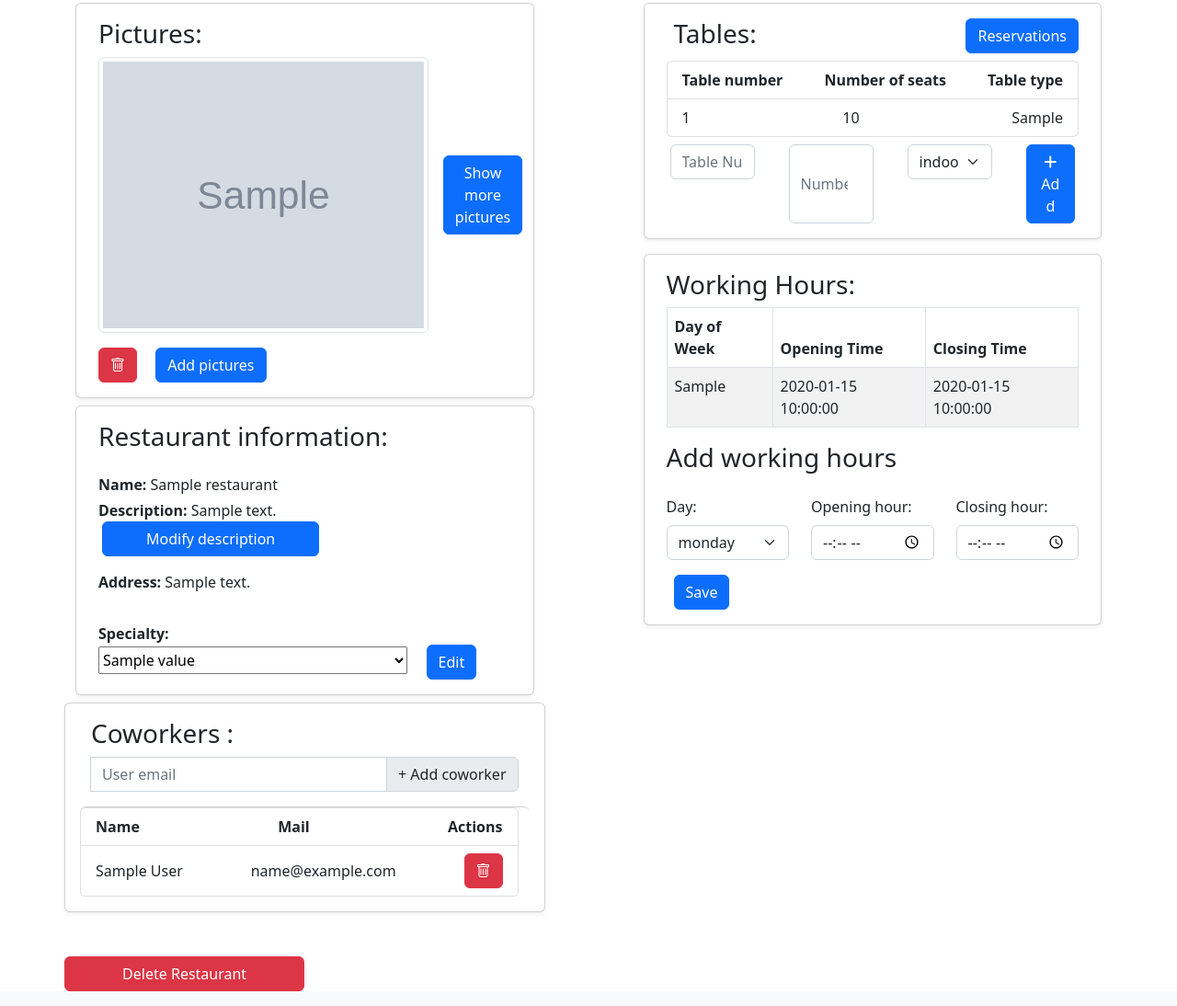
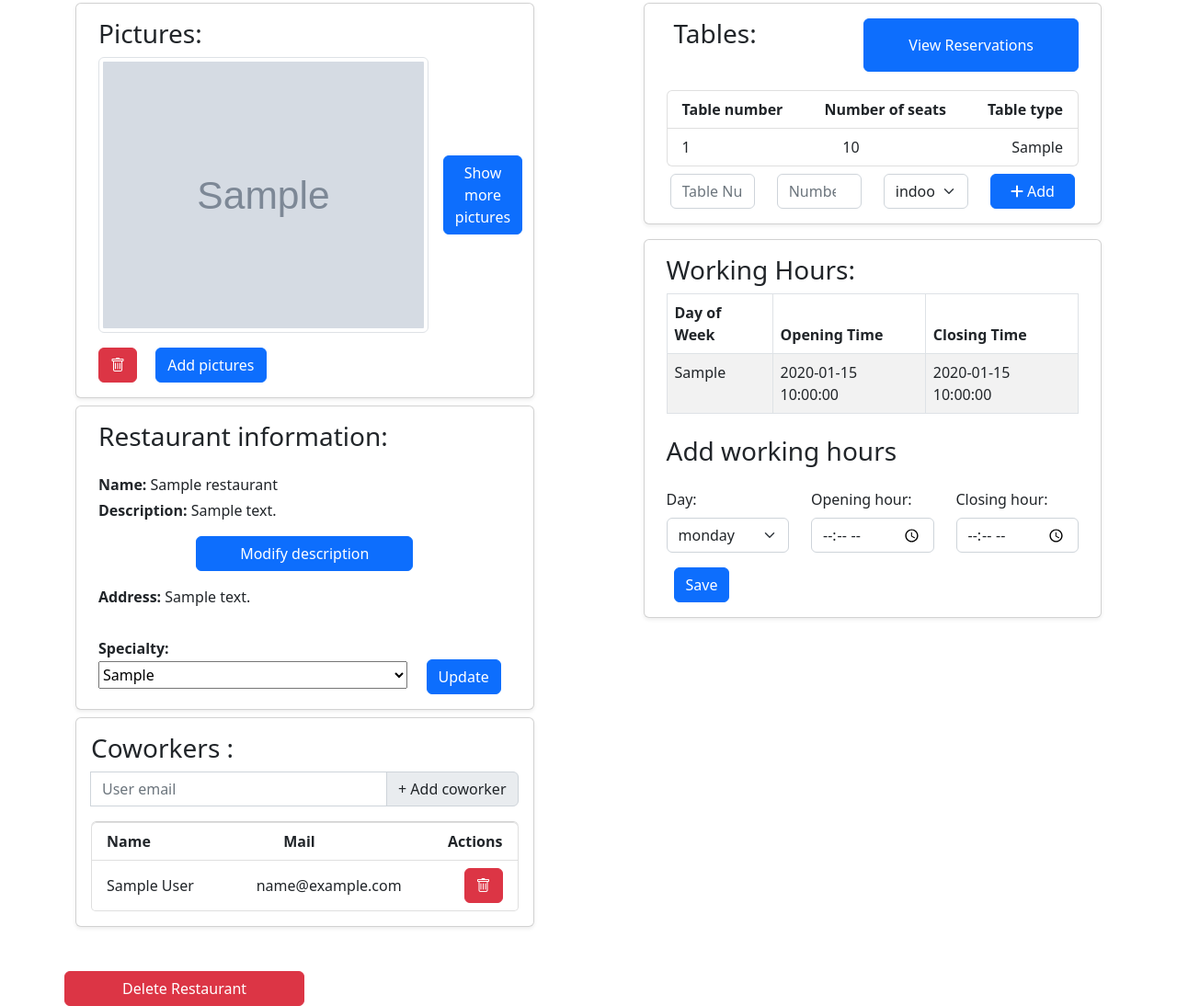
Before and after one commit to UA-TopTable/TopTableStaffAPI, a Python web app: template app/templates/manage_restaurant.html in a window 1280 px wide. Shown: the part 149-1243 px from the top of the page at 92% size. Run offline with Jinja, Linux system fonts and the light colour scheme; the template is opened without the code that fills it: most values are stand-ins (such as "Sample title", 1, 10 or a date in 2020); grey boxes marked "Sample" are stand-in pictures; some libraries are stand-ins or nearby versions.

Commit message:
Improve manage restaurant UI

```diff
--- a/app/templates/manage_restaurant.html
+++ b/app/templates/manage_restaurant.html
@@ -79,24 +79,24 @@
                     <h3>Restaurant information:</h3>
                     <p class="mt-3 mb-1"><b>Name: </b>{{restaurant.name}}</p>
                     <p class="mb-0"><b>Description: </b>{{restaurant.description}}</p>
-                    <button type="button" class="btn btn-primary ms-3" data-bs-toggle="modal" style="max-width: 50%;"
-                        data-bs-target="#descriptionModal">
+                    <button type="button" class="btn btn-primary m-auto mt-3" data-bs-toggle="modal"
+                        style="max-width: 50%;" data-bs-target="#descriptionModal">
                         Modify description
                     </button>
                     <p class="mt-3"><b>Address: </b>{{restaurant.location_address}}</p>
                     <p class="mb-0 mt-3"><b>Specialty: </b></p>
                     <div class="col">
                         <select name="food_category" id="food_category" style="height: 30px;" class="w-75">
-                            <option value="{{restaurant.food_category}}">{{restaurant.food_category.value}}</option>
+                            <option value="{{restaurant.food_category}}">{{restaurant.food_category}}</option>
                             <hr />
                         </select>
                         <button type="button" class="btn btn-primary ms-3" id="editCategory">
-                            Edit
+                            Update
                         </button>
                     </div>
                 </div>
             </div>
-            <div class="row mt-2 card bg-secondary-subtle shadow-sm p-3">
+            <div class="card mt-2 card bg-secondary-subtle shadow-sm p-3">
                 <h3>Coworkers : </h3>
                 <form id="addCoworkerForm">
                     <div class="input-group mb-3">
@@ -142,8 +142,8 @@
                     <div class="ps-2">
                         <h3 class="ms-2">Tables:</h3>
                     </div>
-                    <div class="pe-2"><a href="{{ url_for('ui_reservations_page', id=restaurant.id) }}"
-                            class="btn btn-primary">Reservations</a></div>
+                    <div class="pe-2 mb-3"><a href="{{ url_for('ui_reservations_page', id=restaurant.id) }}"
+                            class="btn btn-primary py-3 px-5">View Reservations</a></div>
                 </div>
                 <div class="list-container">
                     <ul class="list-group mx-2" id="tables_list">
@@ -180,7 +180,7 @@
                             <input type="text" id="table_number" class="form-control w-100"
                                 aria-describedby="insert table number" placeholder="Table Number" />
                         </div>
-                        <div class="col-md-3 d-flex justify-content-center">
+                        <div class="col-md-3">
                             <input type="number" id="number_of_seats" class="form-control w-100"
                                 aria-describedby="insert number of seats" placeholder="Number of Seats" />
                         </div>
@@ -193,7 +193,7 @@
                                 </select>
                             </div>
                         </div>
-                        <div class="col-md-2">
+                        <div class="col-md-3">
                             <button class="btn btn-primary h-100 w-100" type="submit">
                                 <i class="fa fa-plus"></i>
                                 Add
@@ -226,10 +226,10 @@
                         </tbody>
                     </table>
                     {% else %}
-                    <h3>No working hours set</h3>
+                    <p>No working hours set</p>
                     {% endif %}
                 </div>
-                <h3>Add working hours</h3>
+                <h3 class="mt-2">Add working hours</h3>
                 <form id="scheduleForm">
                     <div class="row mt-3 mb-0">
                         <div class="col form-group">
```
